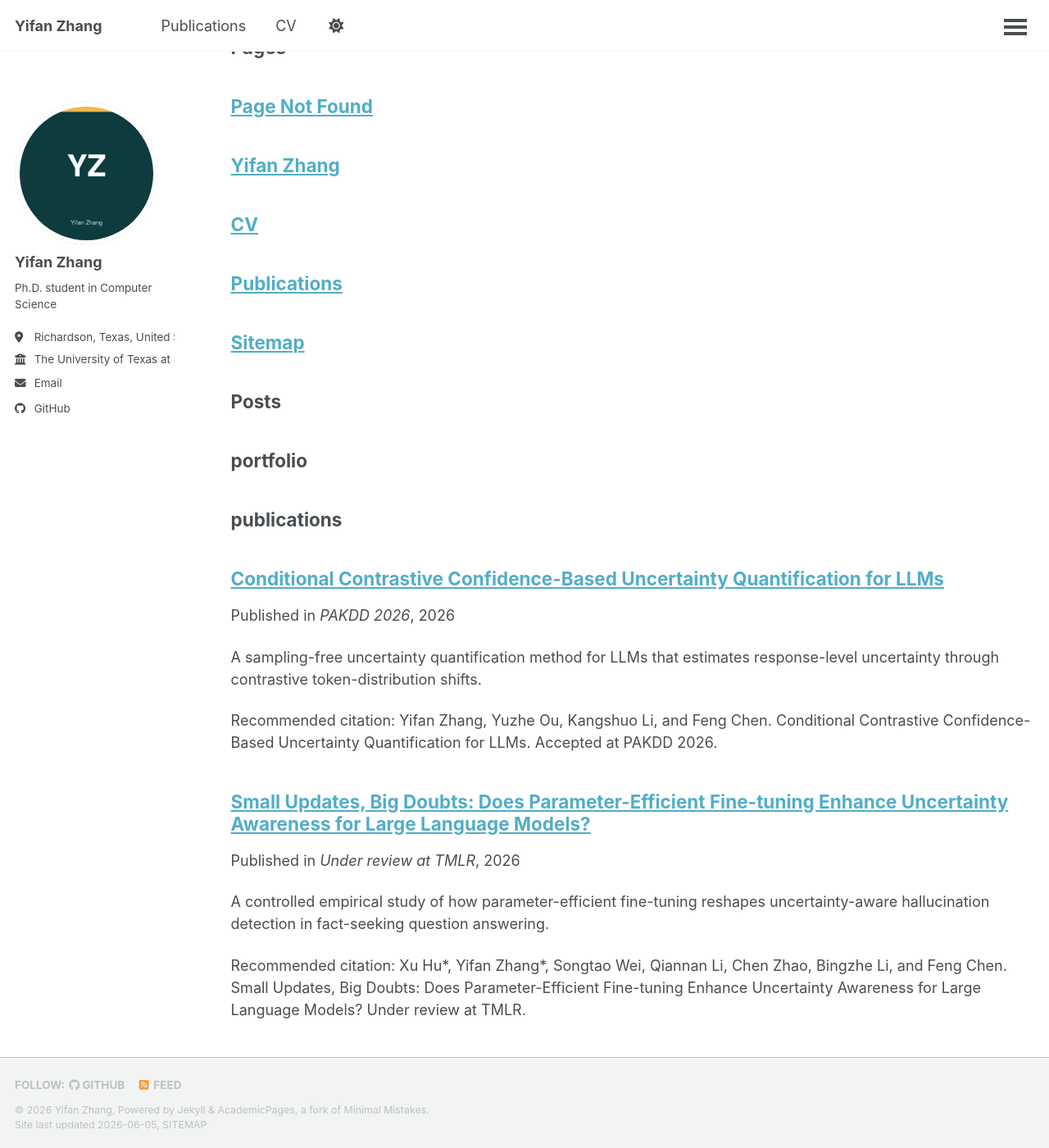
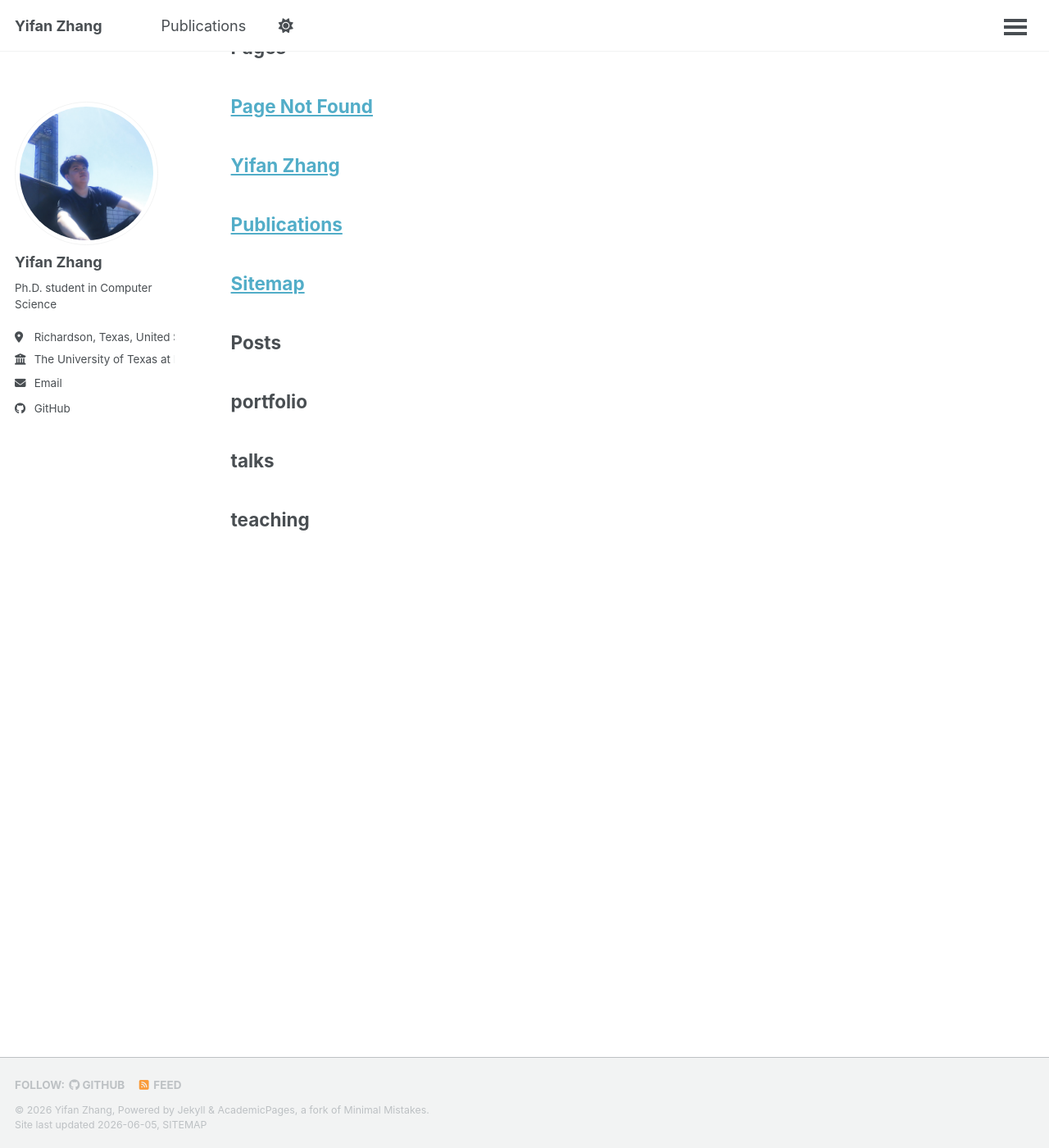
Before and after one commit to Tano-Y/Tano-Y.github.io, a Jekyll site: the page built from _pages/sitemap.md, in a window 1280 px wide and 1400 px high, scrolled down 207 px. Shown: the whole window at 82% size. Built offline with Jekyll 4.4.1, drawn with Linux system fonts in a browser that asks for light colours; a script that is not in the unit is left out.

Commit message:
Refine AcademicPages site content

```diff
--- a/_config.yml
+++ b/_config.yml
@@ -223,7 +223,7 @@ collections:
     output: true
     permalink: /:collection/:path/
   publications:
-    output: true
+    output: false
     permalink: /:collection/:path/
   portfolio:
     output: true
--- a/_data/navigation.yml
+++ b/_data/navigation.yml
@@ -4,12 +4,6 @@
 # links. Removing a link prevents it from showing in the header, but does not
 # prevent it from being included in the site.
 #
-# NOTE that only one of the CV options should be selected, the first is for the
-#      Markdown formatted page while the second is generated using JSON.
-
 main:
   - title: "Publications"
     url: /publications/
-
-  - title: "CV"
-    url: /cv/
--- a/_includes/archive-single.html
+++ b/_includes/archive-single.html
@@ -27,7 +27,9 @@
     {% endif %}
 
     <h2 class="archive__item-title" itemprop="headline">
-      {% if post.link %}
+      {% if post.collection == 'publications' %}
+        {{ title }}
+      {% elsif post.link %}
         <a href="{{ post.link }}">{{ title }}</a> <a href="{{ base_path }}{{ post.url }}" rel="permalink"><i class="fa fa-link" aria-hidden="true" title="permalink"></i><span class="sr-only">Permalink</span></a>
       {% else %}
         <a href="{{ base_path }}{{ post.url }}" rel="permalink">{{ title }}</a>
--- a/_pages/cv.md
+++ /dev/null
@@ -1,46 +0,0 @@
----
-layout: archive
-title: "CV"
-permalink: /cv/
-author_profile: true
-redirect_from:
-  - /resume
----
-
-{% include base_path %}
-
-You can download my full CV [here]({{ base_path }}/files/CV_YifanZhang.pdf).
-
-Education
-======
-* Ph.D. in Computer Science, University of Texas at Dallas, Aug. 2024 - Present
-  * Advisor: Prof. Feng Chen
-* M.S. in Computer Science, University of Virginia, Aug. 2022 - Dec. 2023
-  * GPA: 3.936/4.0
-* B.S. in Computer Science and Technology, Xidian University, Sep. 2018 - Jun. 2022
-  * GPA: 3.7/4.0
-
-Research Experience
-======
-* Research Assistant, AI Safety Lab, UT Dallas, Aug. 2024 - Present
-  * Supervisor: Prof. Feng Chen
-  * Developed Conditional Contrastive Confidence (C3), a sampling-free uncertainty quantification method for LLMs.
-  * Led research conception, method development, experimental design, implementation, analysis, and initial manuscript writing for the C3 project.
-  * Took ownership of uncertainty-related experiments for a project on parameter-efficient fine-tuning and hallucination detection in LLMs.
-
-* Master's Student Researcher, University of Virginia, Feb. 2023 - Dec. 2023
-  * Supervisor: Prof. Aidong Zhang
-  * Studied gradient noise distribution and gradient clipping in federated learning.
-  * Validated behavior across ViT, ResNet, heterogeneity levels, participation regimes, and FL algorithms including FedAvg, FedNova, FedProx, and Scaffold.
-
-Skills
-======
-* Programming: Python, C, SQL; familiar with C++, C#, Java, HTML
-* Areas: Machine Learning, Deep Learning, Natural Language Processing, Computer Vision, Convex Optimization
-* Languages: Chinese (Native), English (Fluent)
-
-Publications
-======
-  <ul>{% for post in site.publications reversed %}
-    {% include archive-single-cv.html %}
-  {% endfor %}</ul>
--- a/_publications/2026-01-15-peft-uncertainty-awareness.md
+++ /dev/null
@@ -1,16 +0,0 @@
----
-title: "Small Updates, Big Doubts: Does Parameter-Efficient Fine-tuning Enhance Uncertainty Awareness for Large Language Models?"
-collection: publications
-category: manuscripts
-permalink: /publication/2026-01-15-peft-uncertainty-awareness
-excerpt: "A controlled empirical study of how parameter-efficient fine-tuning reshapes uncertainty-aware hallucination detection in fact-seeking question answering."
-date: 2026-01-15
-venue: "Under review at TMLR"
-citation: "Xu Hu*, Yifan Zhang*, Songtao Wei, Qiannan Li, Chen Zhao, Bingzhe Li, and Feng Chen. Small Updates, Big Doubts: Does Parameter-Efficient Fine-tuning Enhance Uncertainty Awareness for Large Language Models? Under review at TMLR."
----
-
-This manuscript studies how parameter-efficient fine-tuning reshapes uncertainty-aware hallucination detection in fact-seeking question answering.
-
-The study finds that PEFT primarily acts as an uncertainty reshaper by shifting incorrect answers away from overconfident regimes, making them more detectable, rather than substantially expanding factual knowledge.
-
-Contribution: I conducted all uncertainty-related experiments and contributed substantially to manuscript writing.
```
Also changed, not shown: _pages/about.md (+2 -3 lines), _publications/2026-01-01-c3-llm-uncertainty.md (+2 -1 lines), images/profile.png, 1 other file.
